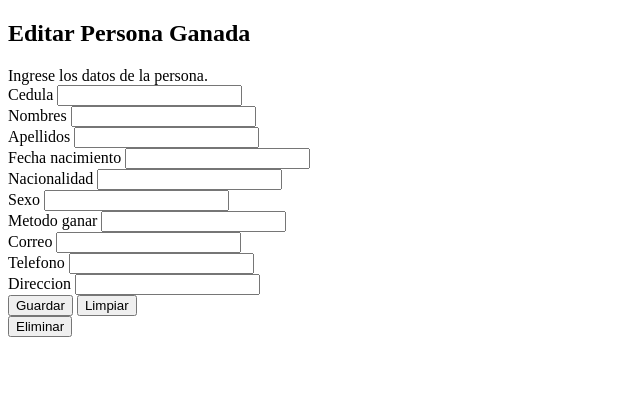
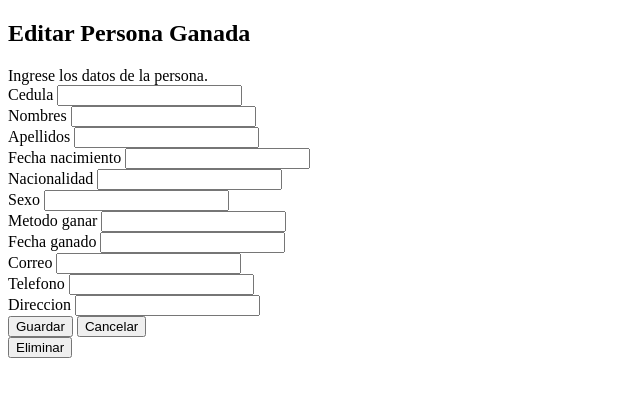
Before and after one commit to Futrille/efi-core, a Symfony app: template app/Resources/views/persona/edit.html.twig in a window 1280 px wide. Shown: the top 397 px of the page, without its empty margins (0-640 px from the left). Run offline with Twig, Linux system fonts and the light colour scheme; the template is opened without the code that fills it, so the values that code supplies are empty; form fields are guessed from the names that the template uses; some libraries are stand-ins or nearby versions.

Commit message:
Se agregan cambios en Editar y Guardar

```diff
--- a/app/Resources/views/persona/edit.html.twig
+++ b/app/Resources/views/persona/edit.html.twig
@@ -55,6 +55,11 @@
                             {{ form_widget(edit_form.metodoGanar) }}
                         </div>
                         <div class="form-group">
+                            {{ form_label(edit_form.fechaGanado) }}
+                            {{ form_errors(edit_form.fechaGanado) }}
+                            {{ form_widget(edit_form.fechaGanado) }}
+                        </div>
+                        <div class="form-group">
                             {{ form_label(edit_form.correo) }}
                             {{ form_errors(edit_form.correo) }}
                             {{ form_widget(edit_form.correo) }}
@@ -64,6 +69,8 @@
                             {{ form_errors(edit_form.telefono) }}
                             {{ form_widget(edit_form.telefono) }}
                         </div>
+                    </div>
+                    <div class="col-lg-12">
                         <div class="form-group">
                             {{ form_label(edit_form.direccion) }}
                             {{ form_errors(edit_form.direccion) }}
@@ -74,12 +81,14 @@
                 </div>
                 <div class="panel-footer">
                     <input type="submit" class="btn btn-primary" value="Guardar" />
-                    <button type="reset" class="btn btn-default">Limpiar</button>
+                    <button type="button" id="btn-ganados-editar-cancelar" class="btn btn-default">Cancelar</button>
+                    {{ form_end(edit_form) }}
+                    <span class="pull-right">
+                        {{ form_start(delete_form) }}
+                        <input type="submit" class="btn btn-danger" value="Eliminar">
+                        {{ form_end(delete_form) }}
+                    </span>
                 </div>
-                {{ form_end(edit_form) }}
-                {{ form_start(delete_form) }}
-                <input type="submit" class="btn btn-danger" value="Eliminar">
-                {{ form_end(delete_form) }}
             </div>
         </div>
     </div>
--- a/app/Resources/views/persona/new.html.twig
+++ b/app/Resources/views/persona/new.html.twig
@@ -82,6 +82,7 @@
             <div class="panel-footer">
                 <input type="submit" class="btn btn-primary" value="Guardar" />
                 <button type="reset" class="btn btn-default">Limpiar</button>
+                <button type="button" id="btn-ganados-registrar-cancelar" class="btn btn-default">Cancelar</button>
             </div>
             {{ form_end(form) }}
         </div>
```
